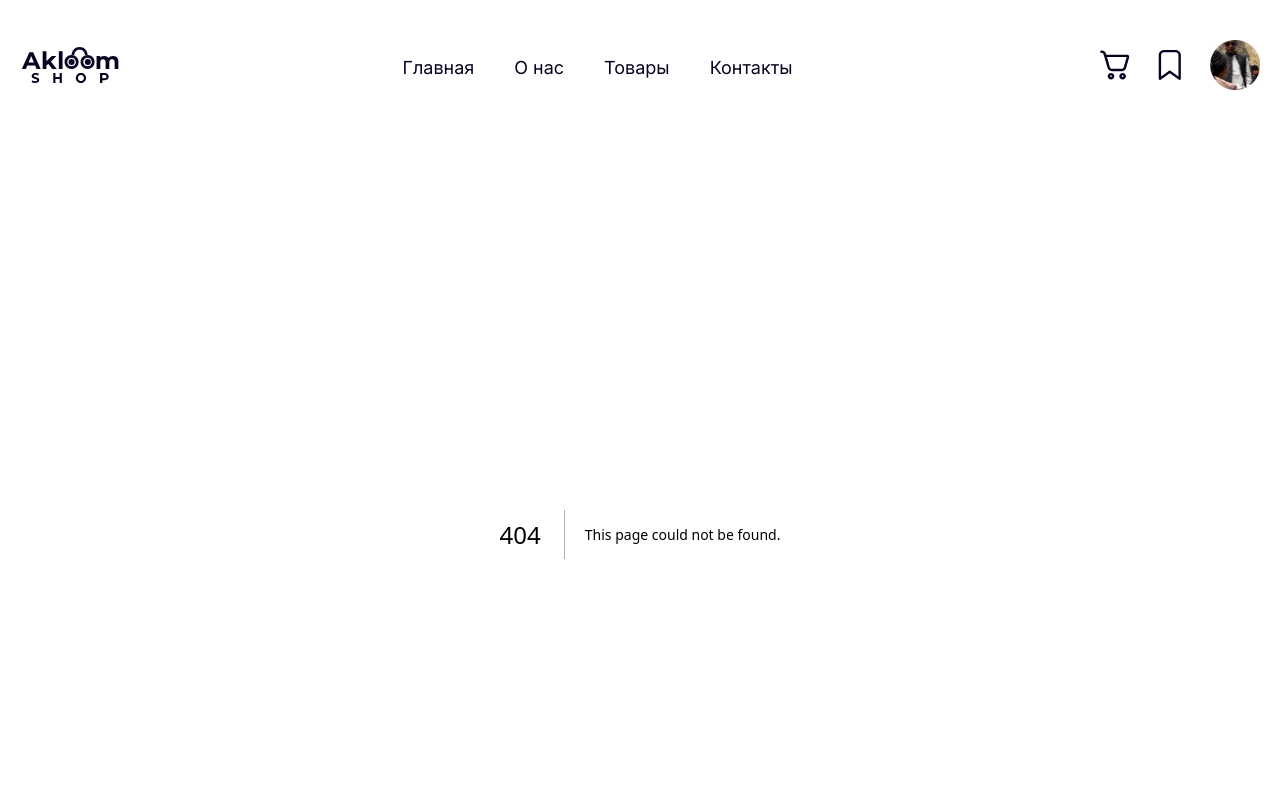
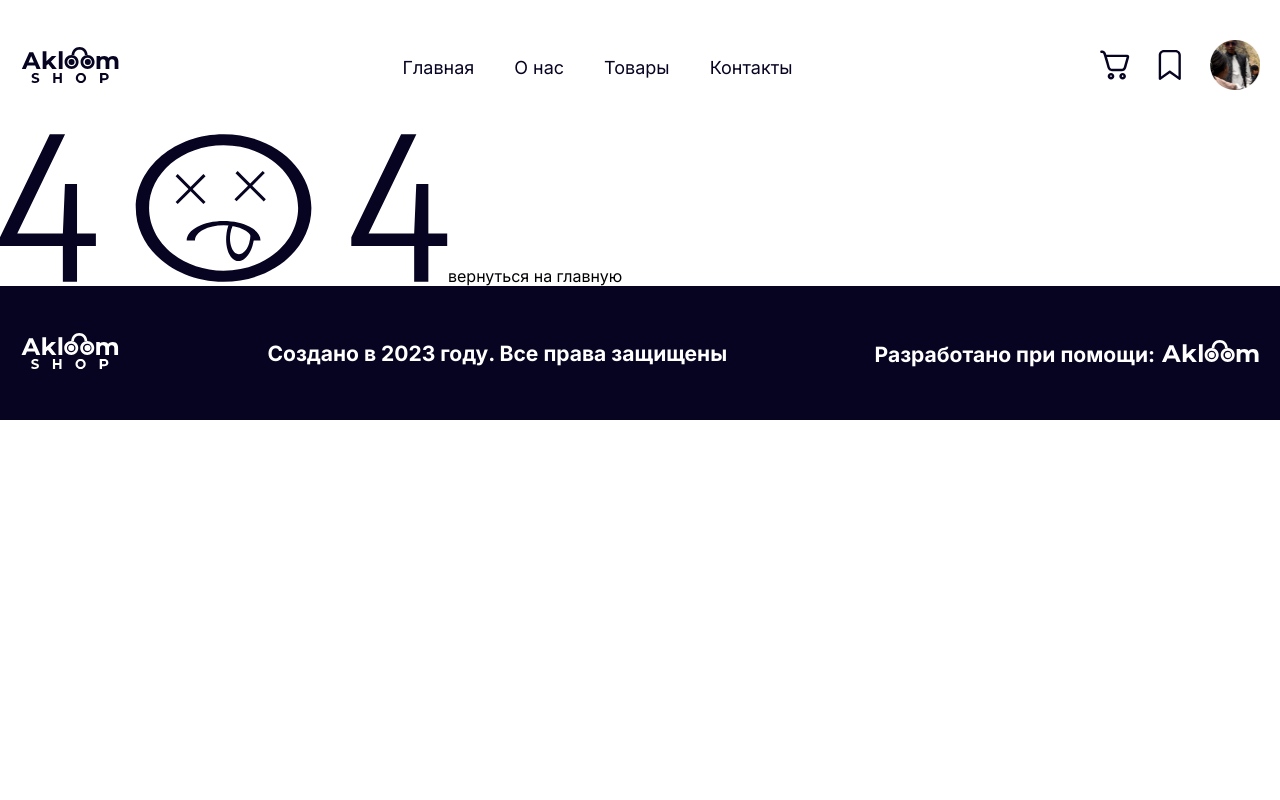
Before and after one commit to FARTIKw3/shop-progect, a Next.js app: page /custom404 in a window 1280 px wide. Before the commit this address had no page. Shown: the top 800 px of the page. Built offline with nearby package versions, Linux system fonts and the light colour scheme.

Commit message:
начало 404

```diff
--- /dev/null
+++ b/app/custom404/page.tsx
@@ -0,0 +1,9 @@
+import Custom404 from "@/components/custom404";
+
+export default function Custom40() {
+  return (
+    <div>
+      <Custom404 />
+    </div>
+  );
+}
--- /dev/null
+++ b/components/custom404/index.tsx
@@ -0,0 +1,20 @@
+import Image from "next/image";
+import Link from "next/link";
+import styles from "./styles.module.css";
+
+export default function Custom404() {
+  return (
+    <>
+      <div className={styles.container}>
+        <Image
+          className={styles.custom}
+          src="/svg/custom404.svg"
+          width={448}
+          height={148}
+          alt="custom404"
+        />
+        <Link href="/">вернуться на главную</Link>
+      </div>
+    </>
+  );
+}
--- /dev/null
+++ b/components/reviewForm/styles.module.css
@@ -0,0 +1,31 @@
+.contauner {
+  max-width: 1280px;
+  display: grid;
+  grid-template-columns: 1fr 1fr;
+}
+.form {
+  display: flex;
+  flex-direction: column;
+  gap: 34px;
+}
+.input .textarea {
+  padding: 0.5rem;
+  border-radius: 12px;
+  color: #959595;
+  border: 1px solid #070422;
+}
+.stars {
+  display: flex;
+  gap: 0.3rem;
+}
+.button {
+  background-color: #070422;
+  color: white;
+  border: none;
+  border-radius: 8px;
+  padding: 19px 38px;
+}
+
+.success {
+  color: green;
+}
```
Also changed, not shown: app/reviews/page.tsx (added, +9 -0 lines), components/reviewForm/index.tsx (added, +79 -0 lines), components/custom404/styles.module.css (added), components/review.List/index.tsx (added), components/review.List/styles.module.css (added), public/rating.png (added), public/svg/custom404.svg (added).
